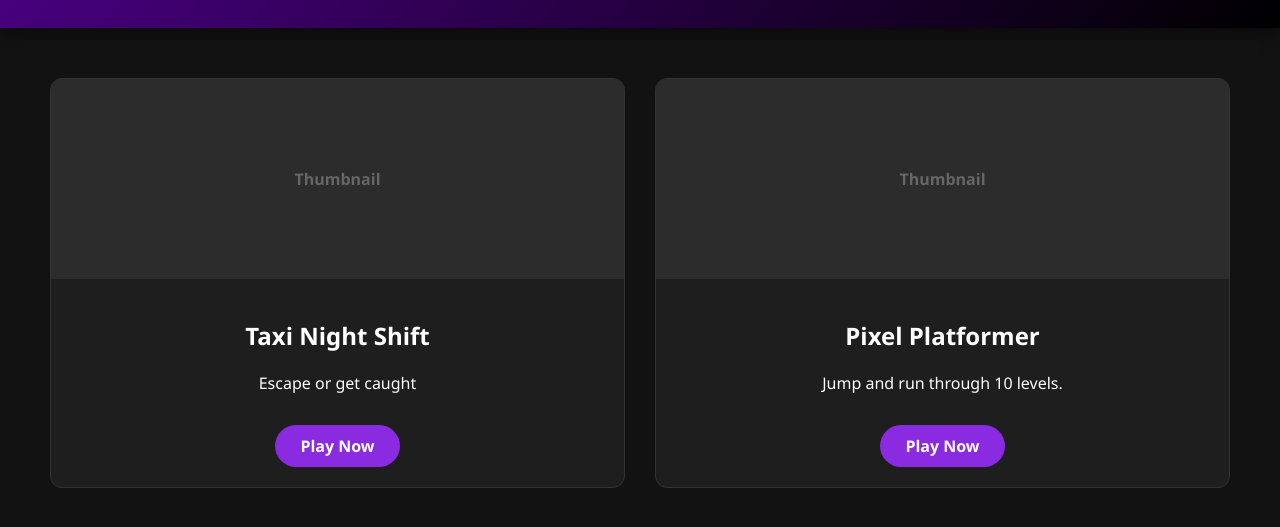
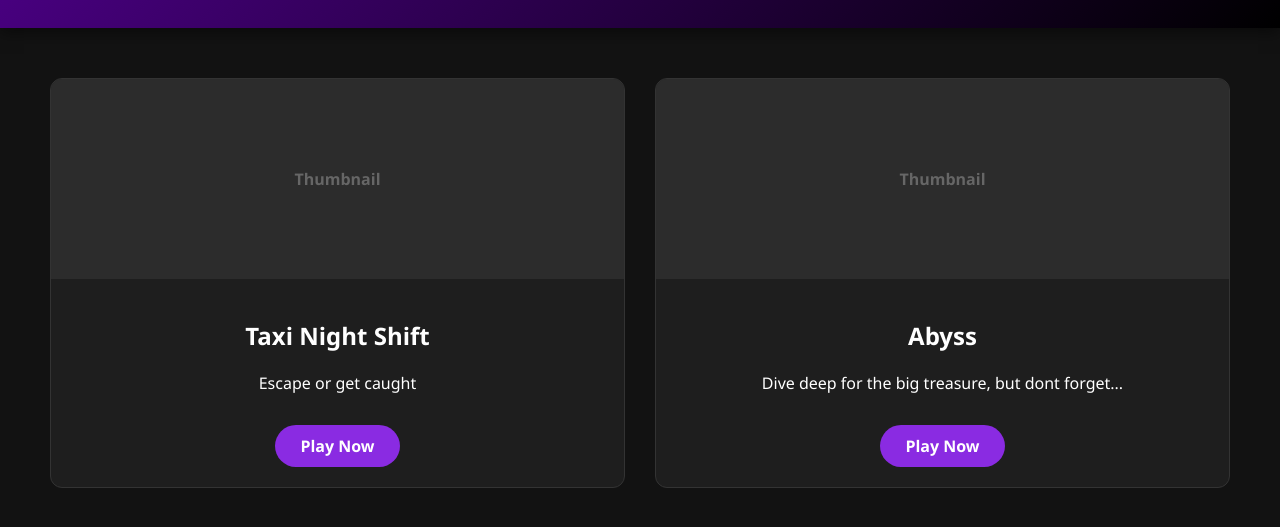
Before and after one commit to petarpopovic914/EchoSystem-Game-Hub, a plain HTML site: page index.html in a window 1280 px wide. Shown: the part 137-664 px from the top of the page. Drawn offline with Linux system fonts and the light colour scheme.

Commit message:
Text update

```diff
--- a/index.html
+++ b/index.html
@@ -25,8 +25,8 @@
         <div class="game-card">
             <div class="image-placeholder">Thumbnail</div>
             <div class="card-content">
-                <h2>Pixel Platformer</h2>
-                <p>Jump and run through 10 levels.</p>
+                <h2>Abyss</h2>
+                <p>Dive deep for the big treasure, but dont forget...</p>
                 <a href="abyss/" class="play-btn">Play Now</a>
             </div>
         </div>
```
